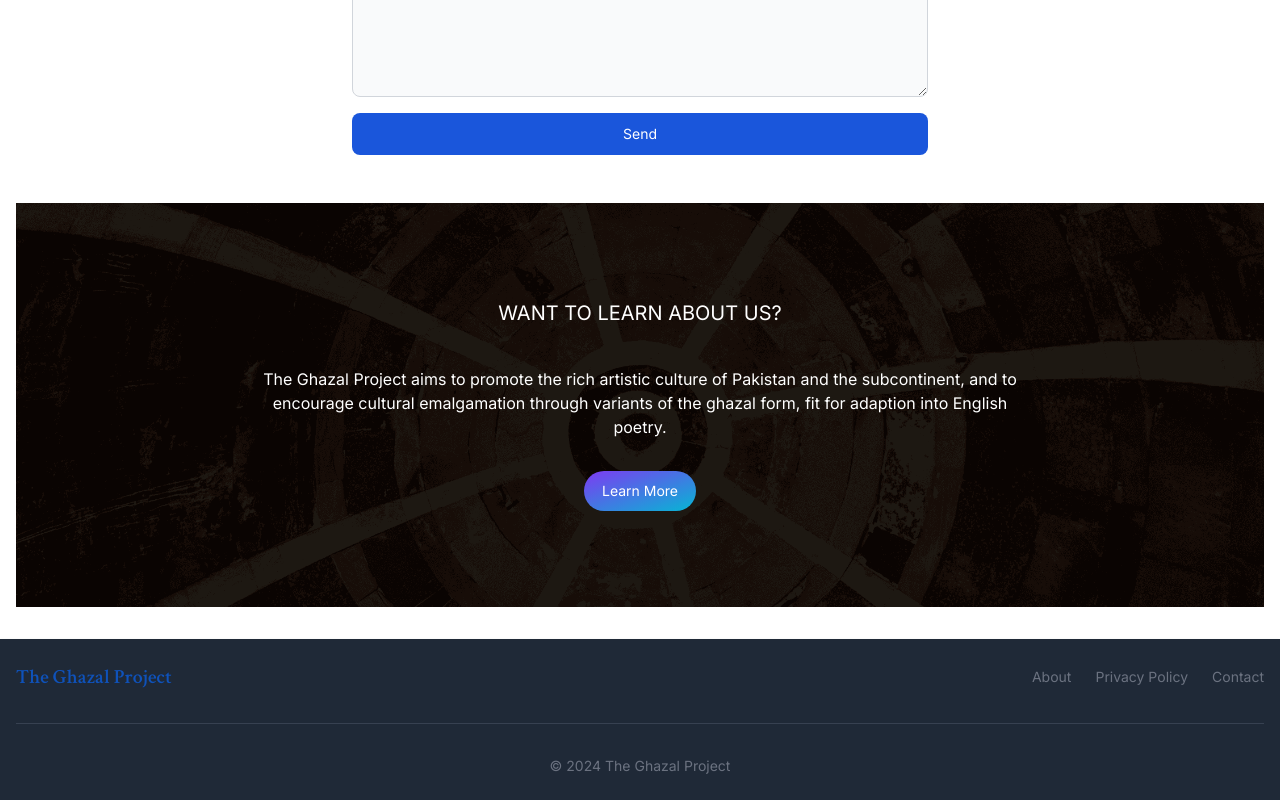
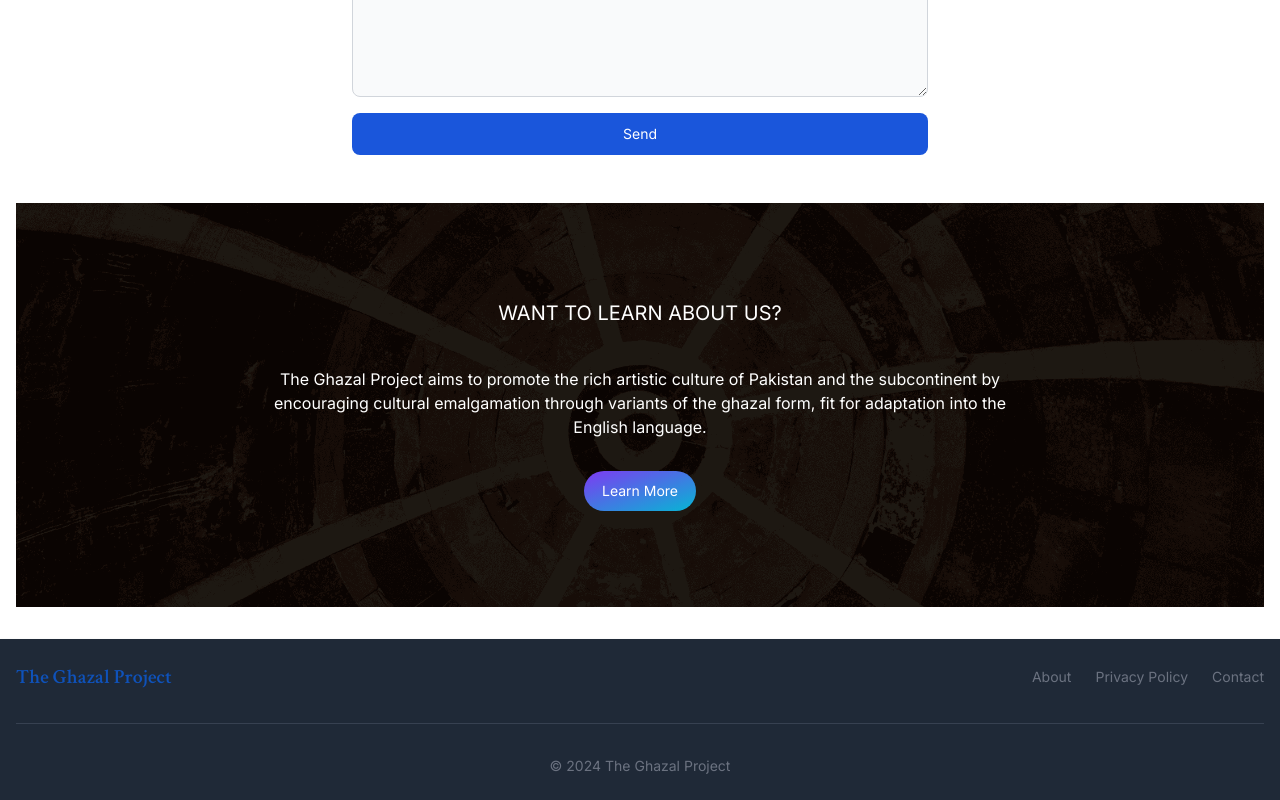
Before and after one commit to aazibch/theghazalproject, a Next.js app: page /contact in a window 1280 px wide. Shown: the part 791-1591 px from the top of the page. Built offline with nearby package versions, Linux system fonts and the light colour scheme; no server answers.

Commit message:
Change text content for the about-section

```diff
--- a/components/contact/about-section.tsx
+++ b/components/contact/about-section.tsx
@@ -1,6 +1,7 @@
 import { Button } from 'flowbite-react';
 import Link from 'next/link';
 import Banner from '../ui/banner';
+import { ABOUT_INFO } from '@/constants';
 
 export default function AboutSection() {
   return (
@@ -8,10 +9,7 @@ export default function AboutSection() {
       <Banner
         bgImage="/images/qutb-minar-ceiling-bg.png"
         heading="Want to Learn About Us?"
-        contentText="The Ghazal Project aims to promote the rich artistic culture of
-          Pakistan and the subcontinent, and to encourage cultural emalgamation
-          through variants of the ghazal form, fit for adaption into English
-          poetry."
+        contentText={ABOUT_INFO}
         contentButtons={
           <Link className="hover:no-underline" href="/about">
             <Button color="blue" gradientDuoTone="purpleToBlue" pill>
--- a/components/home/about-section/about-section.tsx
+++ b/components/home/about-section/about-section.tsx
@@ -1,4 +1,5 @@
 import Banner from '@/components/ui/banner';
+import { ABOUT_INFO } from '@/constants';
 import { Button } from 'flowbite-react';
 import Link from 'next/link';
 
@@ -8,12 +9,20 @@ export default function AboutSection() {
       bgImage="/images/shahi-hammam-main-dome-bg.png"
       size="lg"
       heading="Learn More About Us"
-      contentText="            The Ghazal Project was founded with the goal of promoting the rich
-            artistic culture of Pakistan and the subcontinent, and to encourage
-            cultural emalgamation through variants of the ghazal form, fit for
-            adaption into English poetry, and to this end, we have partnered
-            with Virsapur, an organization dedicated to reviving Pakistan's
-            diverse cultural heritage."
+      contentText={
+        <>
+          {ABOUT_INFO} To this end, we have partnered with{' '}
+          <Link
+            className="text-white underline"
+            href="https://www.instagram.com/virsapur/"
+            target="_blank"
+          >
+            Virsapur
+          </Link>
+          , an organization dedicated to reviving Pakistan's diverse cultural
+          heritage.
+        </>
+      }
       contentButtons={
         <Link className="hover:no-underline" href="/about">
           <Button color="blue" gradientDuoTone="purpleToBlue" size="lg" pill>
--- a/components/ui/banner.tsx
+++ b/components/ui/banner.tsx
@@ -2,7 +2,7 @@ interface BannerProps {
   size?: 'md' | 'lg';
   bgImage: string;
   heading: string;
-  contentText: string;
+  contentText: React.ReactNode;
   contentButtons: React.ReactNode;
 }
 
--- a/constants/index.ts
+++ b/constants/index.ts
@@ -5,3 +5,6 @@ export const ERROR_MESSAGES = {
 
 export const CONTACT_INTRO =
   "Whether you would like to suggest a feature, submit a support request, or propose a partnership with the shared goal of promoting art and culture, please don't hesitate to get in touch.";
+
+export const ABOUT_INFO =
+  'The Ghazal Project aims to promote the rich artistic culture of Pakistan and the subcontinent by encouraging cultural emalgamation through variants of the ghazal form, fit for adaptation into the English language.';
```
